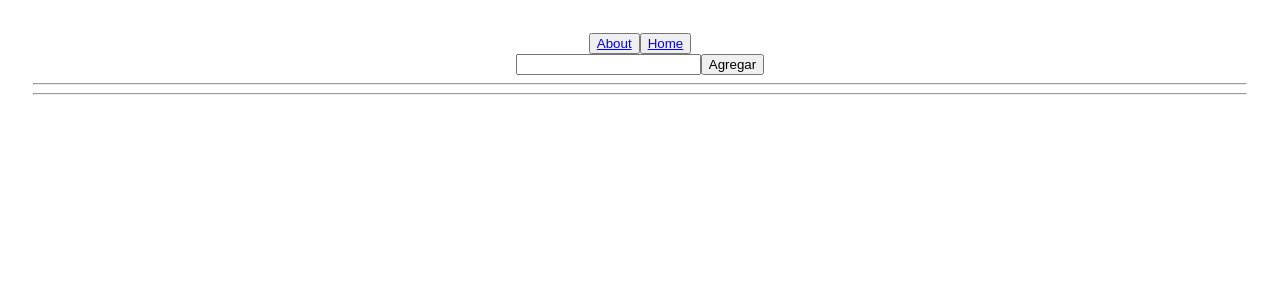
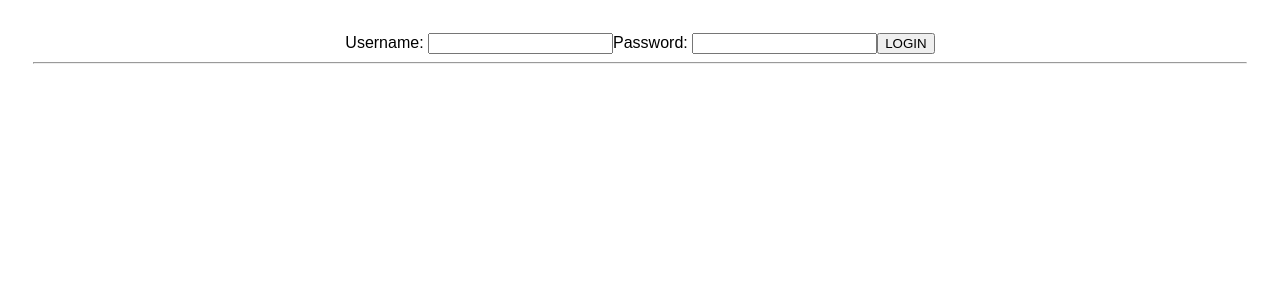
Before and after one commit to dcusmai/rick_and_morty_final, a React (Create React App) app: page / in a window 1280 px wide. Before the commit this address had no page. Shown: the top 300 px of the page. Built offline with nearby package versions, Linux system fonts and the light colour scheme.

Commit message:
Adding components: Form, validation and Nav Bar

```diff
--- a/src/App.js
+++ b/src/App.js
@@ -7,11 +7,30 @@ import Nav from './components/Nav';
 import About from './components/About';
 import Detail from './components/Detail';
 import Error from './components/Error';
-import { useState } from 'react';
-import { Route, Routes } from 'react-router-dom';
+import Form from './components/Form/Form';
+import { useState, useEffect } from 'react';
+import { Route, Routes, useLocation, useNavigate } from 'react-router-dom';
+
 
 function App () {
   const [characters, setCharacters] = useState([]);
+  const location = useLocation(); // uso el hook useLocation para obtener la propiedad pathname del obj que retorna y usarla para hacer un rednerizado condicional requerido para el Form.
+  const [access, setAccess] = useState(false);
+  const navigate = useNavigate();
+
+  const username = 'diegocusmai@yahoo.com.ar'; //Con esto simulamos el usuario cargado en un servidor
+  const password = '123asd';
+
+  const login = (userData) => {
+    if(userData.username === username && userData.password === password){
+      setAccess(true);
+      navigate('/home');
+    }
+  }
+
+  useEffect(() => {
+    !access && navigate('/')
+  }, [access, navigate])
 
   const onSearch = (character) => {
     fetch(`https://rickandmortyapi.com/api/character/${character}`)
@@ -46,7 +65,8 @@ function App () {
         />
       </div>
       <hr /> */}
-      <Nav onSearch={onSearch} />
+
+      { location.pathname === '/' ? <Form login={login}/> : <Nav onSearch={onSearch} />} {/* Renderizado condicional: muestra Form o muestra Nav       */}
       <Routes>
         <Route path='home'element={<Cards
           onClose={onClose}
--- /dev/null
+++ b/src/components/Form/Form.jsx
@@ -0,0 +1,47 @@
+import { useState } from 'react';
+import validation from './validation';
+
+const Form = ( { login }) => {
+
+    const [ userData, setUserData ] = useState({
+        username: '',
+        password: ''
+    })
+
+    const handleInputChange = (event) => {
+        setUserData({
+            ...userData,
+            [event.target.name]: event.target.value
+        })
+        setErrors(validation({
+            ...userData,
+            [event.target.name]: event.target.value
+        }))
+    }
+
+    const [ errors, setErrors ] = useState({
+        username: '',
+        password: ''
+    })
+
+    const handleSubmit = (event) => {
+        event.preventDefault(); // Esto evita que se me recargue la pag cada vez que se dispare un evento (cambio)
+        login(userData)
+    }
+
+    return(
+        <form onSubmit={handleSubmit}>
+            <label htmlFor="username" autoComplete='on'>Username: </label>
+            <input type="text" name="username" value={userData.username} onChange={handleInputChange}/>
+            {errors.username && <p style={{color:'red'}}>{errors.username}</p>}
+
+            <label htmlFor="password">Password: </label>
+            <input type="password" name="password" value={userData.password} onChange={handleInputChange}/>
+            {errors.password && <p style={{color:'red'}}>{errors.password}</p>}
+
+            <button>LOGIN</button>
+        </form>
+    )
+}
+
+export default Form;
--- /dev/null
+++ b/src/components/Form/validation.js
@@ -0,0 +1,22 @@
+const validation = (userData) => {
+    let errors = {};
+
+    if(!/^[^\s@]+@[^\s@]+\.[^\s@]+$/.test(userData.username)){
+        errors.username = 'El nombre de usuario debe ser un email o el usuario ingresado es inválido';
+    }
+    if(!userData.username){
+        errors.username = 'Debe ingresar un nombre de usuario';
+    }
+    if(userData.username.length > 35){
+        errors.username = 'El nombre de usuario debe tener menos de 35 caracteres';
+    }
+    if(!userData.password.match(/\d/)){
+        errors.password= 'La contraseña debe contener al menos un número';
+    }
+    if(userData.password.length < 6 || userData.password.length > 10){
+        errors.password= 'La contraseña debe tener entre 6 y 10 caracteres';
+    }
+    return errors;
+}
+
+export default validation;
--- a/src/components/Nav.jsx
+++ b/src/components/Nav.jsx
@@ -9,7 +9,10 @@ const Nav = ({ onSearch }) => {
                 <Link to='/about'>About</Link>
             </button>
             <button>
-            <Link to='/home'>Home</Link>
+                <Link to='/home'>Home</Link>
+            </button>
+            <button>
+                <Link to='/'>LOGOUT</Link>
             </button>
             <SearchBar onSearch={onSearch}/>
             <hr />
```
Also changed, not shown: src/components/Form/Form.module.css (added).
